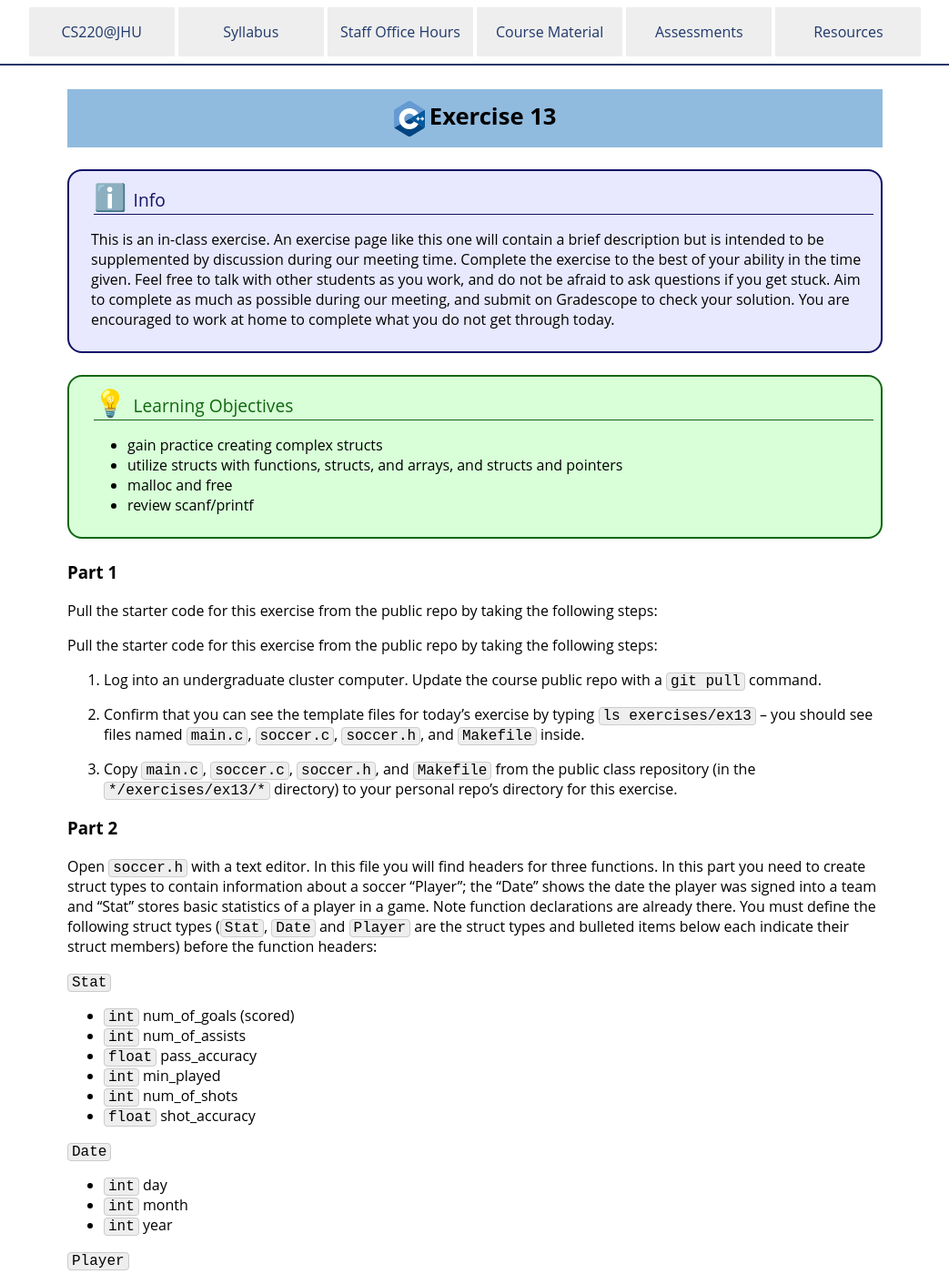
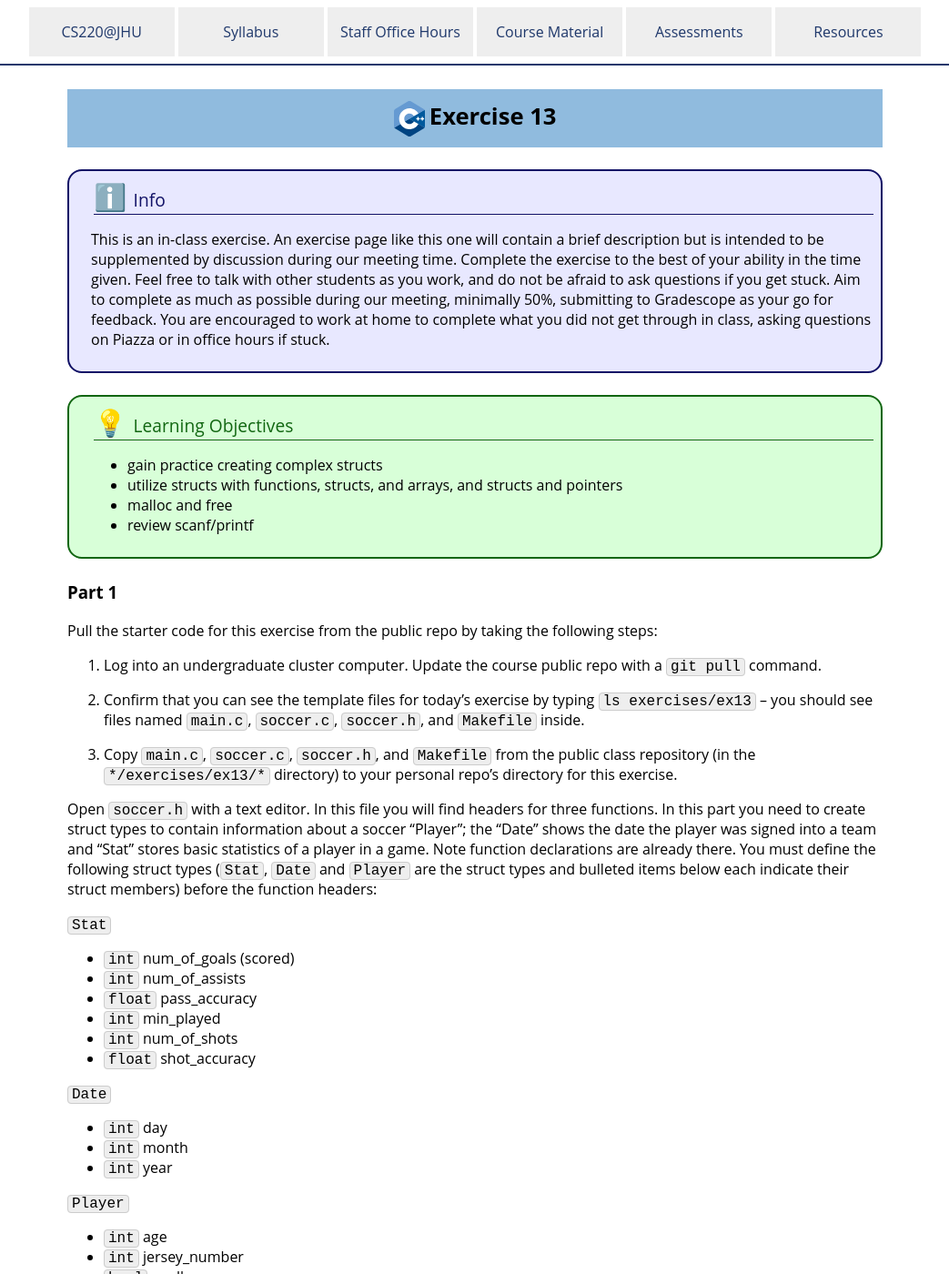
Before and after one commit to jhu-ip/cs220-f26, a Jekyll site: the page built from exercise/ex13.md, in a window 1280 px wide and 1400 px high. Shown: the whole window at 91% size, without its empty margins (118-1161 px from the left). Built offline with Jekyll 4.4.1, drawn with Linux system fonts in a browser that asks for light colours; some of the changed text lies outside the part shown.

Commit message:
week5 exercises updated

````diff
--- a/exercise/ex13.md
+++ b/exercise/ex13.md
@@ -12,10 +12,7 @@ title: Exercise 13
 contain a brief description but is intended to be supplemented by
 discussion during our meeting time. Complete the exercise to the best of
 your ability in the time given. Feel free to talk with other students as
-you work, and do not be afraid to ask questions if you get stuck. Aim to
-complete as much as possible during our meeting, and submit on
-Gradescope to check your solution. You are encouraged to work at home to
-complete what you do not get through today.</p>
+you work, and do not be afraid to ask questions if you get stuck. Aim to complete as much as possible during our meeting, minimally 50%, submitting to Gradescope as your go for feedback. You are encouraged to work at home to complete what you did not get through in class, asking questions on Piazza or in office hours if stuck.</p>
 </div>
 </div>
 
@@ -35,8 +32,6 @@ pointers</li>
 ### Part 1
 Pull the starter code for this exercise from the public repo by taking the following steps:
 
-Pull the starter code for this exercise from the public repo by taking the following steps:
-
 1.	Log into an undergraduate cluster computer. Update the course public repo with a `git pull` command.
 
 2.	Confirm that you can see the template files for today’s exercise by typing
@@ -44,7 +39,7 @@ Pull the starter code for this exercise from the public repo by taking the follo
 
 4.	Copy `main.c`, `soccer.c`, `soccer.h`, and `Makefile` from the public class repository (in the `*/exercises/ex13/*` directory) to your personal repo's directory for this exercise.
 
-### Part 2
+
 Open `soccer.h` with a text editor. In this file you will find headers for three functions. In this part you need to create struct types to contain information about a soccer “Player”; the “Date” shows the date the player was signed into a team and “Stat” stores basic statistics of a player in a game. Note function declarations are already there. You must define the following struct types (`Stat`, `Date` and `Player` are the struct types and bulleted items below each indicate their struct members) before the function headers:
 
 `Stat`
@@ -67,13 +62,13 @@ Open `soccer.h` with a text editor. In this file you will find headers for three
 *	`Date *` date  (pointer to a Date struct defined on the heap)
 *	`Stat *` stat  (pointer to a Stat struct defined on the heap)
 
-### Part 3
+
 Once you are finished defining the struct types in the header file, you may switch to `soccer.c`. There are a few functions in this file, namely *create_team*, *create_player*, and *print_team*. All of those are fully implemented. You should review the implementation of these functions to make sure you understand them.
 
-### Part 4
+### Part 2
 Now switch to `main.c`. There are a few things you need to do here. First, you should read information from the input using *scanf* to create a stat structure. Note that this stat struct is dynamically defined on the heap and *new_stat* points to it. Then, you need to find the player with the latest signed date in the array “team”. If there are multiple players with the same signed date, you would select the one with smallest index in the array. Finally, update the stat of the player at the index you found with *new_stat*. Once finished, you can produce an executable by running “make” and run the executable by typing *./main*. Check if your code works as expected (i.e., the player’s stats with most recent signed date gets updated properly).
 
-### Part 5
+### Part 3
 Note the use of `-g` in the make file, which enables debugging.  Now, run the program using valgrind:
 
 ```bash
````
Also changed, not shown: exercise/ex12.md (+7 -11 lines), exercise/ex14.md (+1 -4 lines).
